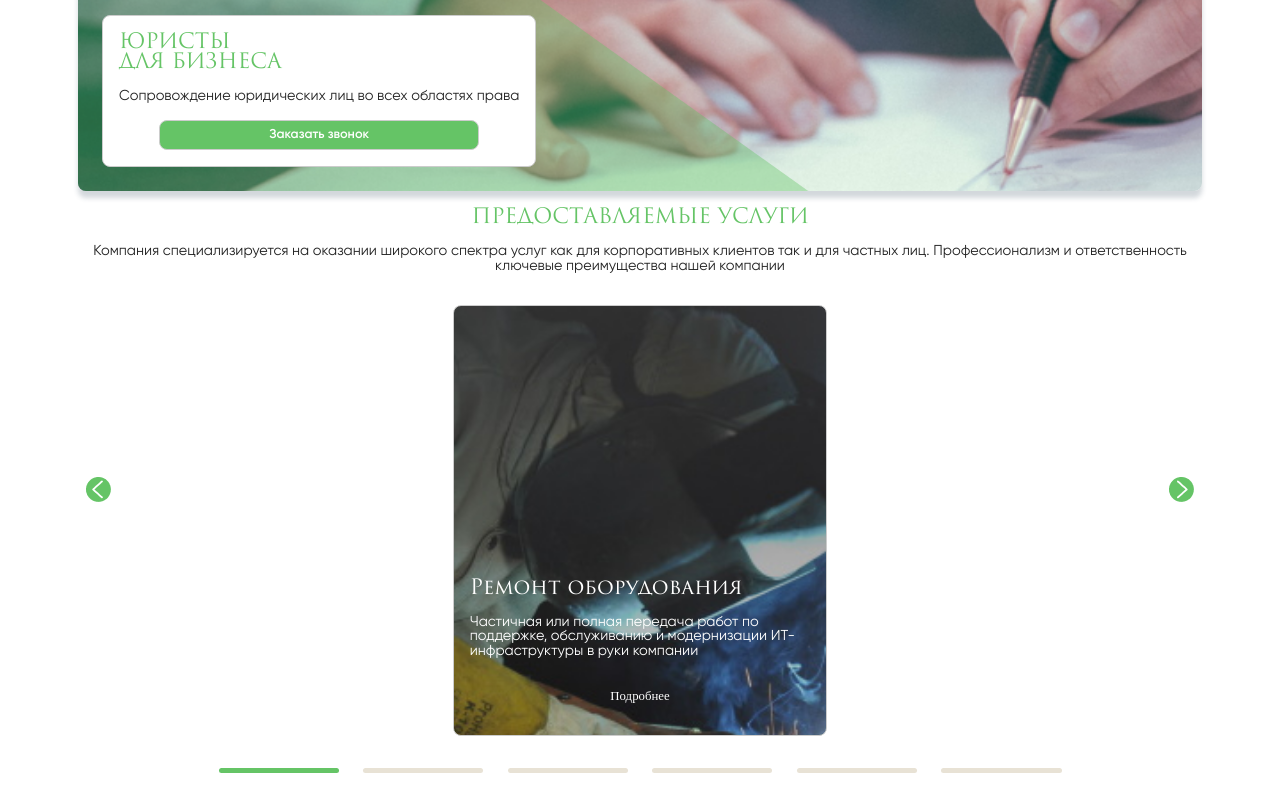
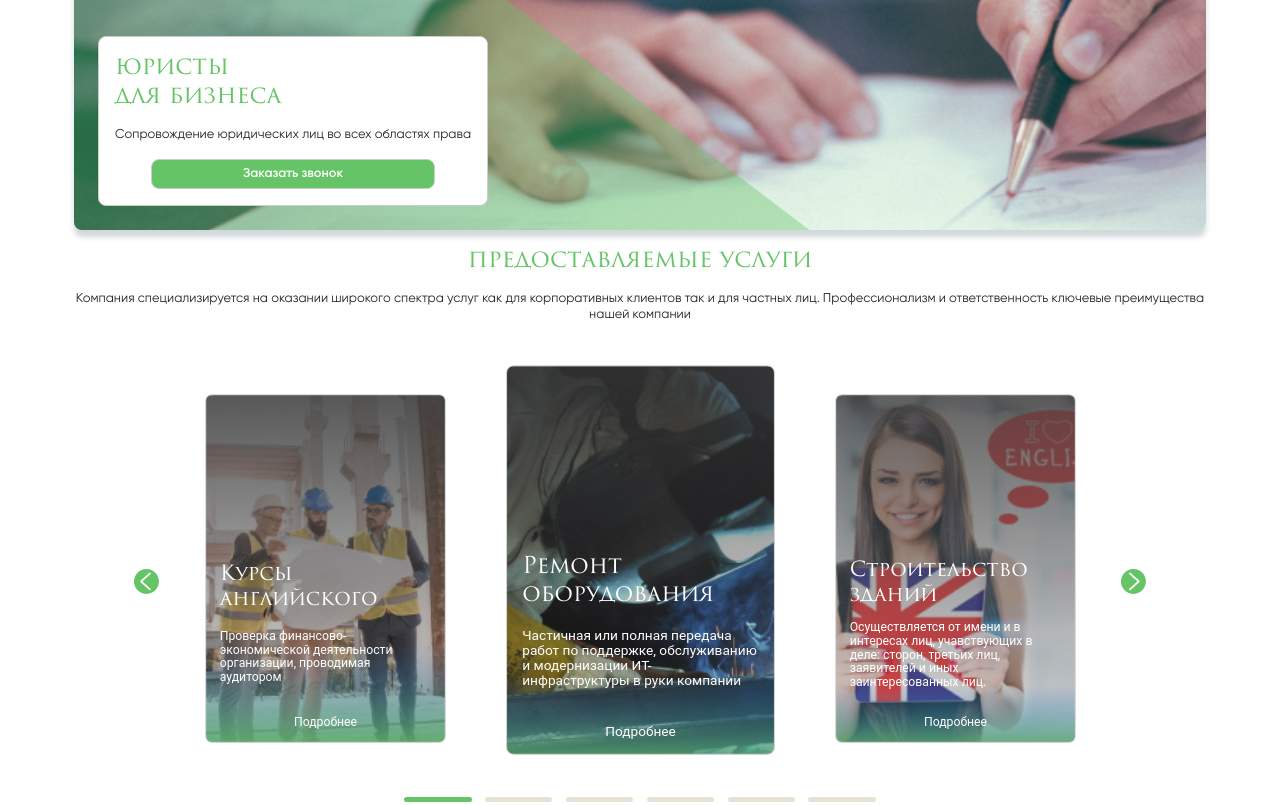
Before and after one commit to llianand94/practic_final_css, a plain HTML site: page index.html in a window 1280 px wide. Shown: the part 1840-2645 px from the top of the page. Drawn offline with Linux system fonts and the light colour scheme.

Commit message:
Add Roboto font, fix services media

```diff
--- a/assets/css/benefit-screen.css
+++ b/assets/css/benefit-screen.css
@@ -8,12 +8,12 @@
 }
 .card-benefit {
   display: flex;
-  /* width: 290px; */
-  /* flex-basis: 220px; */
   flex-direction: column;
   justify-content: flex-start;
+  flex-basis: 13rem;
+  margin-top: 1rem;
   padding: 0 1rem;
-  margin-top: 1rem;
+
 }
 .card-capture-wrapper {
   display: flex;
@@ -55,7 +55,7 @@
   }
   .card-benefit {
     flex-basis: initial;
-    /* max-width: 100%; */
+
     min-height: 200px;
   }
 }
--- a/assets/css/custom-grid.css
+++ b/assets/css/custom-grid.css
@@ -3,7 +3,7 @@
   --count-column: 12;
 }
 .container{
-  --padding-value: calc(var(--space-size)/2);
+  --padding-value: calc(var(--space-size)/4);
 
   width:100%;
   padding-left: var(--padding-value);
--- a/assets/css/fonts.css
+++ b/assets/css/fonts.css
@@ -43,3 +43,15 @@
   font-weight: 700;
   font-style: normal;
 }
+@font-face {
+  font-family: 'Roboto';
+  src: local('Roboto Regular'), local('Roboto-Regular')
+    url(./../fonts/Roboto/Roboto-Regular.ttf) format('opentype');
+  font-weight: 400;
+}
+@font-face {
+  font-family: 'Roboto';
+  src: local('Roboto Medium'), local('Roboto-Medium')
+    url(./../fonts/Roboto/Roboto-Medium.ttf) format('opentype');
+  font-weight: 500;
+}
--- a/assets/css/form-section.css
+++ b/assets/css/form-section.css
@@ -25,7 +25,7 @@
   width: 100%;
   margin-bottom: 1rem;
 }
-.question-form input:first-child {
+.question-form>input:first-child {
   margin-top: 1rem;
 }
 .question-form > input {
@@ -39,7 +39,7 @@
 span.text-checkbox {
   margin: 0 0.5rem;
   font-size: 0.7rem;
-  line-height: 0.8rem;
+  line-height: 0.7rem;
   color: #a3a3a3;
   font-family: "Gilroy";
   font-weight: 400;
@@ -101,3 +101,8 @@ textarea {
   padding: 0.5rem;
   resize: none;
 }
+@media screen and (min-width: 768px) {  span.text-checkbox{
+  margin-right: auto;
+}
+
+}
--- a/assets/css/services-screen.css
+++ b/assets/css/services-screen.css
@@ -3,31 +3,65 @@
 }
 .card-wrapper{
   display: flex;
-  position:relative;
+  position: relative;
   justify-content: center;
   padding: 2rem 0;
+
+}
+.card-wrapperh2 .article-capture{
+  font-family: 'Roboto';
+  font-weight: 500;
+
+}
+.card-wrapper .article-text{
+  font-family: 'Roboto';
+  font-weight: 400;
+  font-size: 0.9rem;
+}
+.card-wrapper a{
+
 }
 .galery {
+  display: flex;
+  flex-wrap: wrap;
   background-repeat: no-repeat;
   background-size: cover;
-  /* flex-basis: 220px; */
-  padding: 16rem 1rem 2rem;
+  flex-basis: 15rem;
+  align-items: flex-end;
+
+}
+.galery>*{
+ margin-left: 1rem;
+ margin-right: 1rem;
+}
+.galery *:first-child{
+  margin-top: 12rem;
 }
 .galery *:last-child {
   display: inline-block;
   width: 100%;
   margin-top: 2rem;
+  margin-bottom: 1rem;
   text-align: center;
-  font-size: 0.8rem;
+  font-family: 'Roboto';
+  font-weight: 400;
+  font-size: 0.9rem;
+  cursor: pointer;
 }
 .welding {
+  order: 2;
+  transform: scale(0.95);
   background-image: url(./../images/welding.jpg);
 }
 .building {
+  order: 1;
+  transform: scale(0.85) translate(0px, 10px);
   display: none;
   background-image: url(./../images/building.jpg);
 }
 .training {
+  order: 3;
+  transform: scale(0.85) translate(0px, 10px);
   display: none;
   background-image: url(./../images/training.jpg);
 }
@@ -43,27 +77,48 @@
   flex-basis: calc(100%/7);
   border: none;
  background-color: var(--color-of-theme);
+ cursor: pointer;
 }
 .strip-btn:not(:first-child){
   background-color: var(--not-activ-color);
 }
 .toggle-wrapper{
  display: flex;
+ width: 5rem;
  margin: 1.5rem auto 0;
  justify-content: space-between;
 }
 
 @media screen and (min-width: 768px) {
-
+  .galery{
+    flex-basis: auto;
+  }
+  .building {
+    display: flex;
+  }
+  .training {
+    display: flex;
+  }
   .toggle-wrapper a{
     position: absolute;
-    bottom: 50%;
+    bottom:40%;
+    cursor: pointer;
   }
   .toggle-wrapper a:first-child{
-    left: 1rem;
+    left: -1rem;
   }
   .toggle-wrapper a:last-child{
-    right: 1rem;
+    right: -1rem;
   }
-
 }
+@media screen and (min-width: 1024px) {
+  .galery{
+    margin: 0 1rem;
+  }
+  .toggle-wrapper a:first-child{
+    left: 4rem;
+  }
+  .toggle-wrapper a:last-child{
+    right: 4rem;
+  }
+}
--- a/assets/css/style.css
+++ b/assets/css/style.css
@@ -4,23 +4,26 @@
   --not-activ-color: #E8E2D5;
   --font-size: 16px;
   --border-size: 0.5rem;
-
+  --font-family: 'Gilroy';
 }
 body{
   padding: 0.5rem 1rem;
+  font-family: var(--font-family);
   font-size: var(--font-size) ;
   }
 
 .article-capture{
-  font-size: 1.3rem;
   font-family: 'Trajan Pro 3';
+  font-size: 1.5rem;
   font-weight: 400;
+  line-height: 1.8rem;
  }
 
  .article-text{
-  font-size: 0.9rem;
   font-family: 'Gilroy';
+  font-size: 0.8rem;
   font-weight: 400;
+  line-height: 1rem;
 }
 
 .white-font{
--- a/index.html
+++ b/index.html
@@ -38,7 +38,7 @@
   <section class="form-section container">
     <article class="col-12">
 
-        <h1 class="article-capture margin-Y uppercase theme-color-font">задайте вопрос юристу онлайн</h1>
+        <h1 class="article-capture margin-Y theme-color-font">задайте вопрос юристу онлайн</h1>
         <p class="article-text">Компания специализируется на оказании широкого спектра услуг как для корпоративных клиентов так и для частных лиц. Профессионализм и ответственность ключевые преимущества нашей компании</p>
     </article>
       <div class="wrapper-img">
@@ -63,7 +63,7 @@
   <section class="container">
     <div class="bg-image col-12">
       <article class="col-sm-9 col-md-6 wrapper-text main-border">
-        <h2 class="article-capture  margin-Y uppercase theme-color-font">юристы  <br> для бизнеса</h2>
+        <h2 class="article-capture  margin-Y theme-color-font">юристы  <br> для бизнеса</h2>
         <p class="article-text">Cопровождение юридических лиц во всех областях права</p>
         <a href="#" class="btn-submit main-border white-font">Заказать звонок</a>
       </article>
@@ -73,32 +73,32 @@
   <section class="services-screen container">
 
     <article class=" col-12">
-      <h2 class="article-capture margin-Y uppercase aling-center theme-color-font">предоставляемые услуги</h2>
+      <h2 class="article-capture margin-Y aling-center theme-color-font">предоставляемые услуги</h2>
       <p class="article-text aling-center">Компания специализируется на оказании широкого спектра услуг как для корпоративных клиентов так и для частных лиц. Профессионализм и ответственность ключевые преимущества нашей компании</p>
     </article>
 
 
 
-<div class="card-wrapper">
-  <article class="galery col-9 col-sm-6 col-md-4 main-border white-font welding">
+<div class="card-wrapper ">
+  <article class="galery col-9 col-sm-6 col-md-4 col-lg-3 main-border white-font welding">
     <h2 class="article-capture margin-Y">Ремонт оборудования</h2>
     <p class="article-text">Частичная или полная передача работ по поддержке, обслуживанию и модернизации ИТ-инфраструктуры в руки компании</p>
     <a href="#">Подробнее</a>
   </article>
 
-     <article class="galery col-9 building main-border white-font">
+     <article class="galery col-9  col-md-4 col-lg-3 building main-border white-font">
       <h2 class="article-capture margin-Y">Курсы английского</h2>
       <p class="article-text">Проверка финансово-экономической деятельности организации, проводимая аудитором</p>
       <a href="#">Подробнее</a>
      </article>
 
-    <article class="galery col-9 training main-border white-font">
+    <article class="galery col-9  col-md-4 col-lg-3 training main-border white-font">
      <h2 class="article-capture margin-Y">Строительство зданий</h2>
-     <p class="article-text">Проверка финансово-экономической деятельности организации, проводимая аудитором</p>
+     <p class="article-text">Осуществляется от имени и в интересах лиц, учавствующих в деле: сторон, третьих лиц, заявителей и иных заинтересованных лиц.</p>
      <a href="#">Подробнее</a>
     </article>
   </div>
-    <div class="galery-strip-buttons col-9">
+    <div class="galery-strip-buttons col-9 col-md-6 col-lg-5">
       <div class="strip-btn main-border"></div>
       <div class="strip-btn main-border"></div>
       <div class="strip-btn main-border"></div>
@@ -106,7 +106,7 @@
       <div class="strip-btn main-border"></div>
       <div class="strip-btn main-border"></div>
     </div>
-  <div class="toggle-wrapper margin-Y col-3">
+  <div class="toggle-wrapper margin-Y">
       <a href="#">
         <img src="./assets/images/vector-left.png" alt="" srcset="">
       </a>
@@ -118,7 +118,7 @@
   </section>
   <section class="container benefit-screen">
     <article class="aling-center margin-Y">
-      <h2 class="article-capture  margin-Y uppercase theme-color-font">Наши преимущества</h2>
+      <h2 class="article-capture  margin-Y theme-color-font">Наши преимущества</h2>
       <p class="article-text">Команда опытных юристов</p>
     </article>
     <div class="benefit-wrapper-card">
```
Also changed, not shown: assets/fonts/Roboto/Roboto-Medium.ttf (added), assets/fonts/Roboto/Roboto-Regular.ttf (added).
